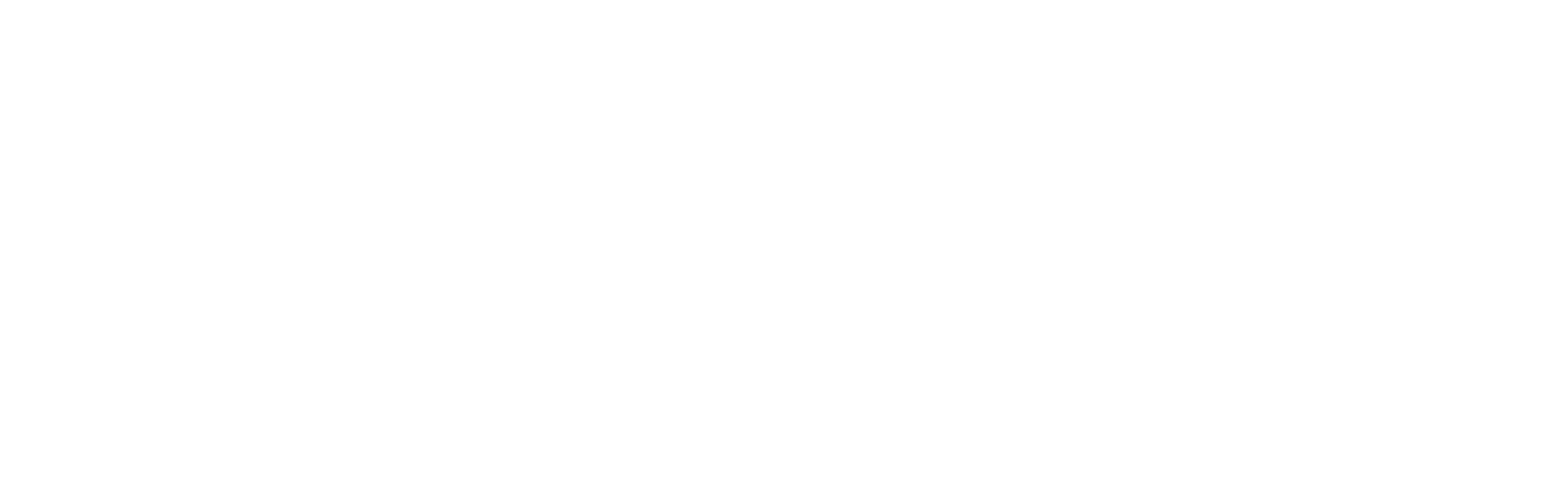
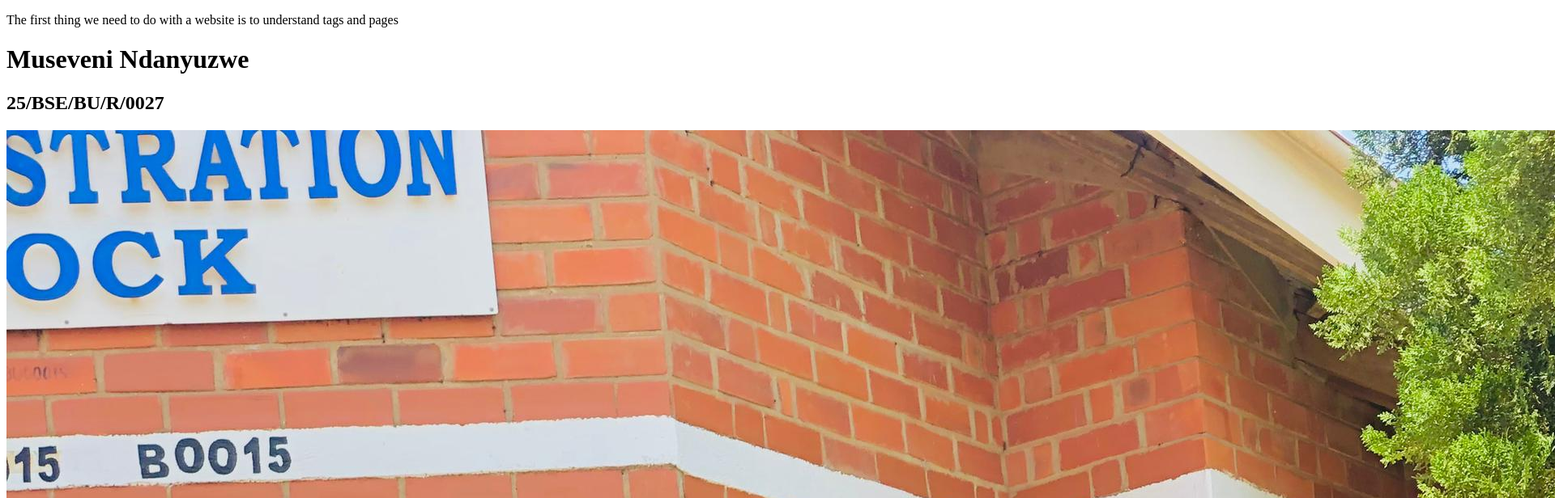
Before and after one commit to ndanyuzwemuseveni-netizen/Web-Design-1, a plain HTML site: page index.htm in a window 1280 px wide. Shown: the top 616 px of the page at 81% size, 1920 px wide, since content can reach past the window. Drawn offline with Linux system fonts and the light colour scheme.

Commit message:
The begin of website

```diff
--- a/index.htm
+++ b/index.htm
@@ -1,11 +1,12 @@
 <!DOCTYPE html>
 <html lang="en">
 <head>
-    <meta charset="UTF-8">
-    <meta name="viewport" content="width=device-width, initial-scale=1.0">
-    <title>Fist webpage</title>
+    <title>First webpage</title>
 </head>
 <body>
-
+    <p>The first thing we need to do with a website is to understand tags and pages</p>
+    <H1>Museveni Ndanyuzwe</H1>
+    <h2>25/BSE/BU/R/0027</h2>
+    <img src="IMG-20250907-WA0019.jpg"alt="">
 </body>
 </html>
```
Also changed, not shown: IMG-20250907-WA0019.jpg (added), 1 other file.
